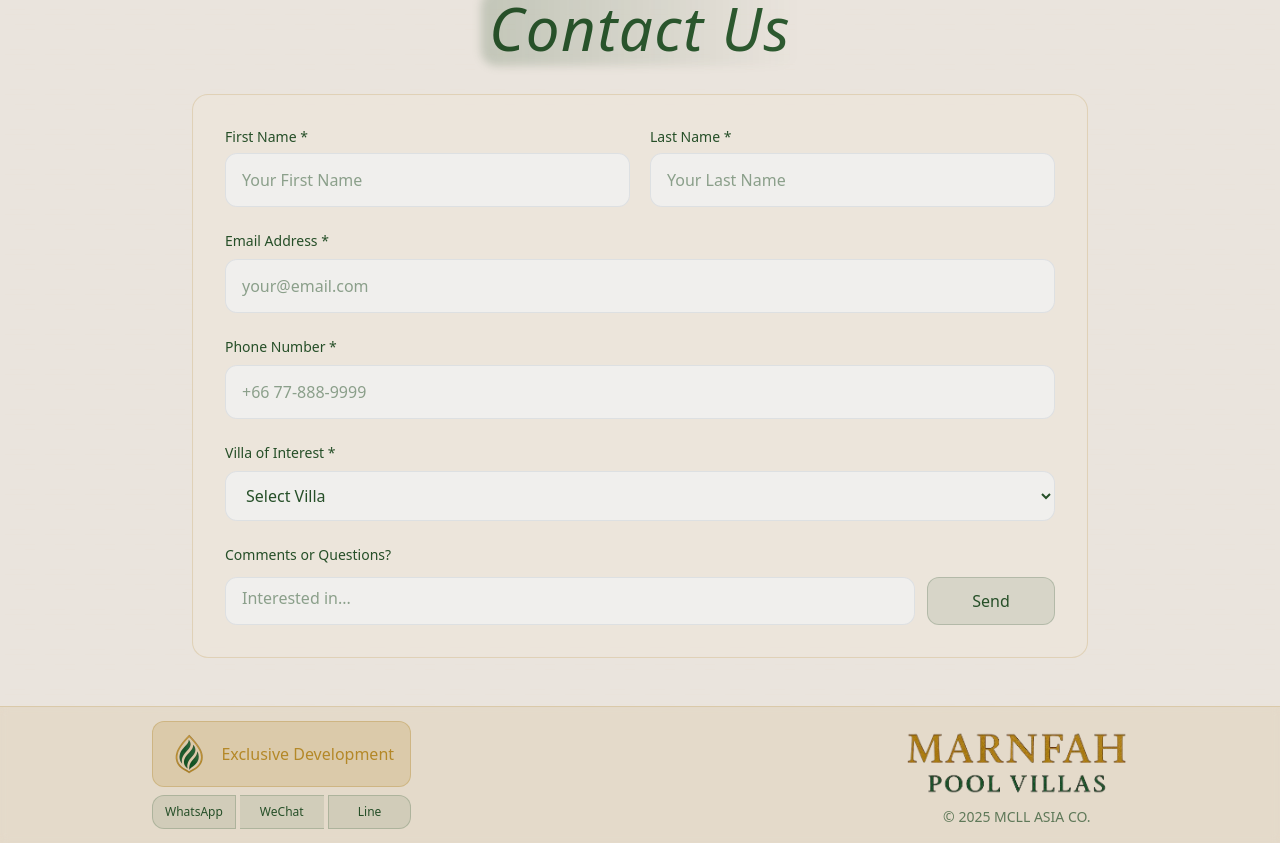
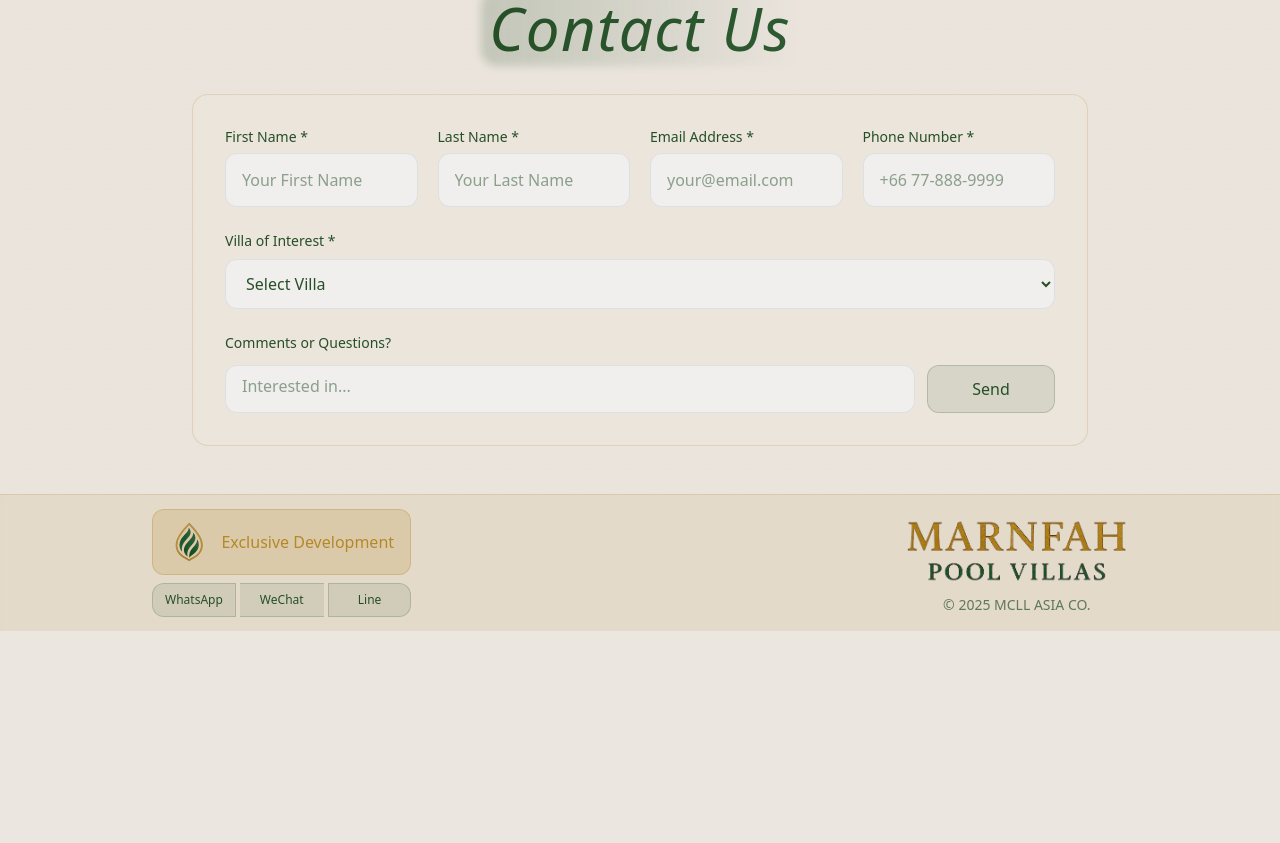
Before and after one commit to Marnfah-Pool-Villas/truffle-clone-v398, a Next.js app in the folder truffle-clone/: page / in a window 1280 px wide. Shown: the part 3520-4363 px from the top of the page. After the commit the page ends 4151 px from the top, so only its background shows below. Built offline with nearby package versions, Linux system fonts and the light colour scheme; a web font is replaced by a local one.

Commit message:
Add email and phone inputs inside grid
cgen-02bd7b69118e45f5a96c6ee8492cb9dd

```diff
--- a/truffle-clone/src/components/ContactForm.tsx
+++ b/truffle-clone/src/components/ContactForm.tsx
@@ -90,10 +90,9 @@ export default function ContactForm() {
                 placeholder={t.contact.form.placeholders.lastName}
               />
             </div>
-          </div>
 
-          <div>
-            <label htmlFor="email" className="block text-sm font-medium text-[#264f28] mb-2">
+            <div className="flex flex-col gap-1.5">
+              <label htmlFor="email" className="text-sm font-medium text-[#264f28]">
                 {t.contact.form.email}
               </label>
               <input
@@ -108,8 +107,8 @@ export default function ContactForm() {
               />
             </div>
 
-          <div>
-            <label htmlFor="phone" className="block text-sm font-medium text-[#264f28] mb-2">
+            <div className="flex flex-col gap-1.5">
+              <label htmlFor="phone" className="text-sm font-medium text-[#264f28]">
                 {t.contact.form.phone}
               </label>
               <input
@@ -121,6 +120,7 @@ export default function ContactForm() {
                 className="w-full px-4 py-2 sm:py-2.5 md:py-3 lg:py-3.5 rounded-xl bg-gray-100/70 border border-gray-300/60 text-[#264f28] placeholder-[#264f28]/50 focus:outline-none focus:ring-2 focus:ring-gray-400/40 focus:border-gray-400/40 hover:bg-gray-100/90 transition-all duration-300"
                 placeholder={t.contact.form.placeholders.phone}
               />
+            </div>
           </div>
 
           <div>
```
Lines whose indentation alone changed are shown as unchanged.
